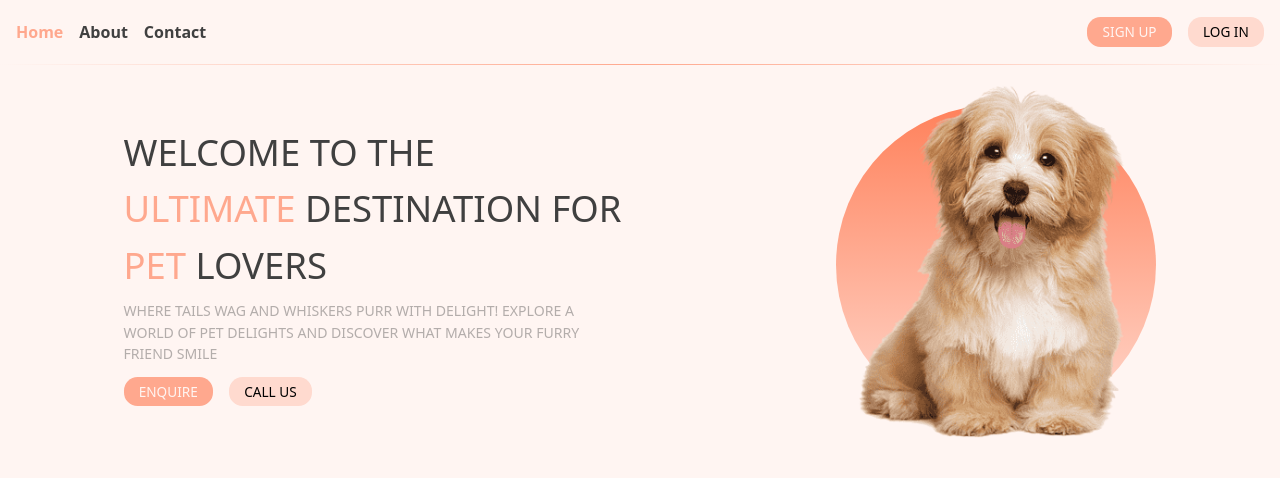
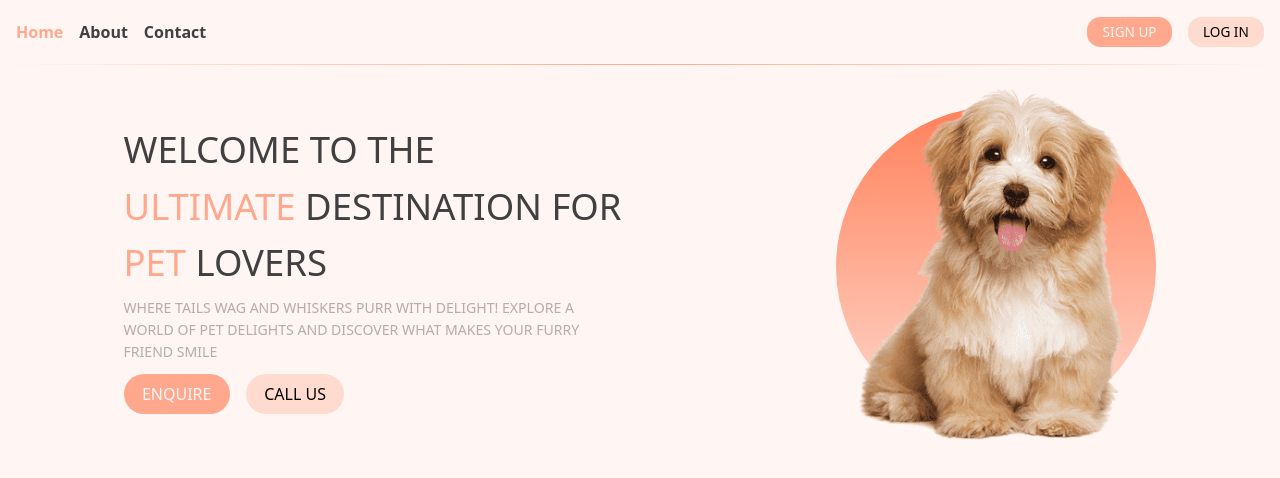
Before and after one commit to sumanbiswas7/Assignment-webWizard, a React (Vite) app in the folder apps/web/: page / in a window 1280 px wide. Shown: the top 478 px of the page. Built offline with nearby package versions, Linux system fonts and the light colour scheme.

Commit message:
feat: add sizing on buttons and add props

```diff
--- a/apps/web/src/components/hero.tsx
+++ b/apps/web/src/components/hero.tsx
@@ -18,8 +18,10 @@ export function Hero() {
         </p>
 
         <div className={styles.flex_row_cont}>
-          <Button>Enquire</Button>
-          <Button variant="secondary">Call Us</Button>
+          <Button size="lg">Enquire</Button>
+          <Button size="lg" variant="secondary">
+            Call Us
+          </Button>
         </div>
       </div>
 
--- a/apps/web/src/components/ui/button.module.css
+++ b/apps/web/src/components/ui/button.module.css
@@ -9,6 +9,17 @@
   cursor: pointer;
 
   text-transform: uppercase;
+}
+
+.btn_lg {
+  padding: 0.45rem 1.15rem;
+  font-size: 1rem;
+  border-radius: 1.5rem;
+}
+
+.btn_small {
+  padding: 0.25rem 0.75rem;
+  font-size: 0.7rem;
 }
 
 .button_cont:hover {
--- a/apps/web/src/components/ui/button.tsx
+++ b/apps/web/src/components/ui/button.tsx
@@ -1,19 +1,30 @@
-import { ReactNode } from "react";
+import { ButtonHTMLAttributes, ReactNode } from "react";
 import styles from "./button.module.css";
 
-export function Button({ children, variant = "primary" }: Props) {
+export function Button({
+  children,
+  variant = "primary",
+  size = "md",
+  ...props
+}: Props) {
+  const variantClass =
+    variant === "primary" ? styles.primary : styles.secondary;
+
+  const sizeClass =
+    size === "sm" ? styles.btn_small : size === "lg" ? styles.btn_lg : "";
+
   return (
     <button
-      className={`${styles.button_cont} ${
-        variant === "primary" ? styles.primary : styles.secondary
-      }`}
+      className={`${styles.button_cont} ${variantClass} ${sizeClass}`}
+      {...props}
     >
       {children}
     </button>
   );
 }
 
-interface Props {
+interface Props extends ButtonHTMLAttributes<HTMLButtonElement> {
   children?: ReactNode;
   variant?: "primary" | "secondary";
+  size?: "sm" | "md" | "lg";
 }
```
